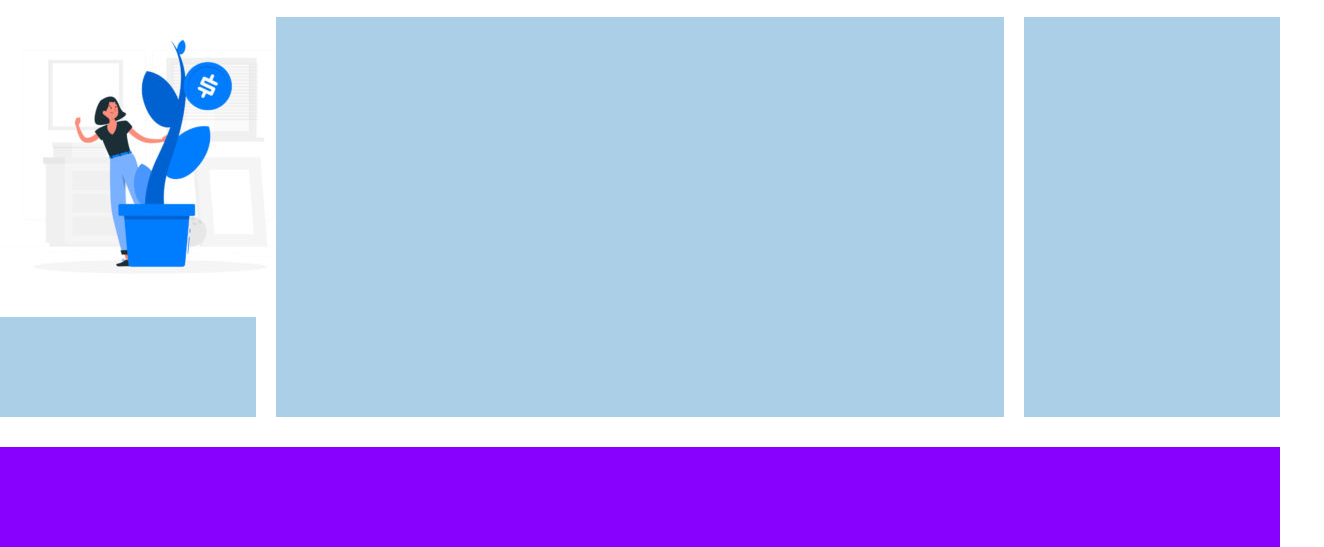
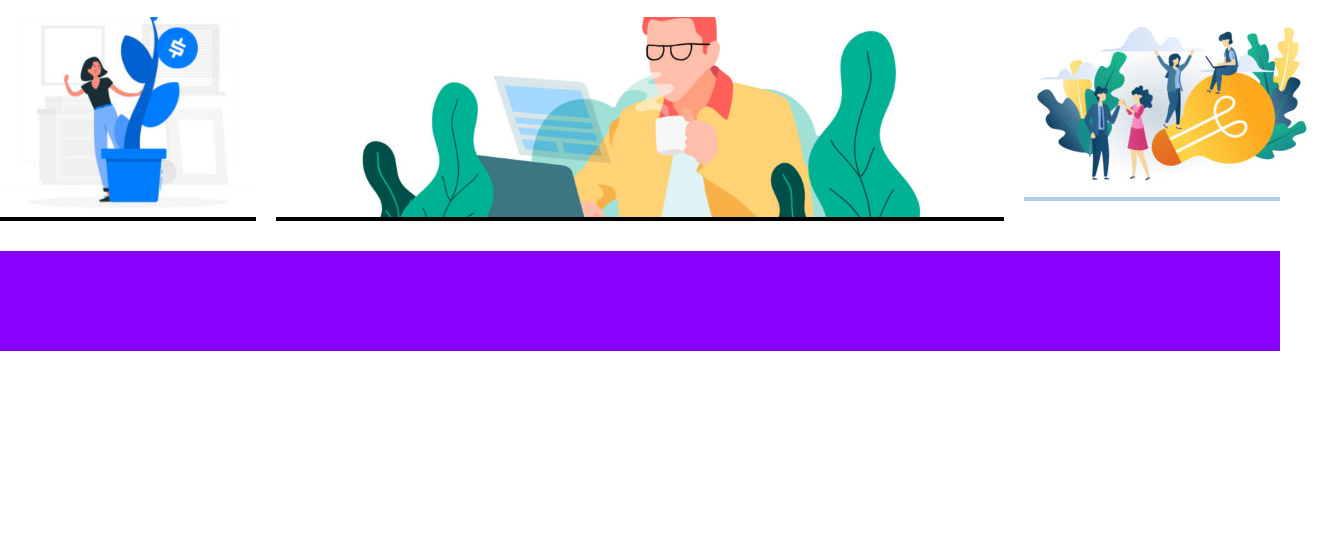
Before and after one commit to TrvMarco/htmlcss-wp, a plain HTML site: page index.html in a window 1280 px wide. Shown: the part 665-1212 px from the top of the page, 1324 px wide, since content can reach past the window. After the commit the page ends 1016 px from the top, so only its background shows below. Drawn offline with Linux system fonts and the light colour scheme.

Commit message:
aggiunto immagini articoli

```diff
--- a/css/style.css
+++ b/css/style.css
@@ -22,7 +22,6 @@
 header a{
     color: #8A8A8A;
     text-decoration: none;
-    stlistyle: none;
 }
 
 ul{
@@ -51,6 +50,7 @@ li{
     height: 100%;
     width: 100%;
     background-position: center;
+    border-radius: 15px;
 }
 .hero-text{
     width: 50%;
@@ -58,16 +58,13 @@ li{
     padding: 50px 30px;
     position: absolute;
     bottom: 0px;
-    opacity: ;
 }
 
 h2{
     font-weight: 400;
 }
 
-
 .section-2{
-    /* background-color: #0186ff; */
     margin-bottom: 10px;
     padding-bottom: 20px;
 }
@@ -91,7 +88,6 @@ h1{
 
 /* common */
 .articolo{
-    min-height: 400px;
     background-color: #abcfe7;
 }
 
@@ -107,7 +103,15 @@ h1{
     margin: 0 20px;
 }
 
+.img-container{
+    width: 100%;
+    height: 200px;
+    object-fit: cover;
+}
 
+.bg-opacity{
+    background-color: black;
+}
 /* footer */
 
 footer{
--- a/index.html
+++ b/index.html
@@ -44,12 +44,22 @@
                     </div>
                     <!-- articolo sinistra -->
                     <div class="articolo sinistra">
-                        <img src="img/img-1.jpg" alt="">
+                        <div class="bg-opacity">
+                            <img class="img-container" src="img/img-1.jpg" alt="immagine articolo sinistra">
+                        </div>
                     </div>
                     <!-- articolo centrale -->
-                    <div class="articolo centrale"></div>
+                    <div class="articolo centrale">
+                        <div class="bg-opacity">
+                            <img class="img-container" src="img/banner-2.jpg" alt="banner articolo centrale">
+                        </div>
+                    </div>
                     <!-- articolo destra -->
-                    <div class="articolo destra"></div>
+                    <div class="articolo destra">
+                        <div>
+                            <img src="img/img-3.jpg" alt="immagine articolo destra">
+                        </div>
+                    </div>
                 </section>
             </main>
             <!-- piè di pagina -->
```
